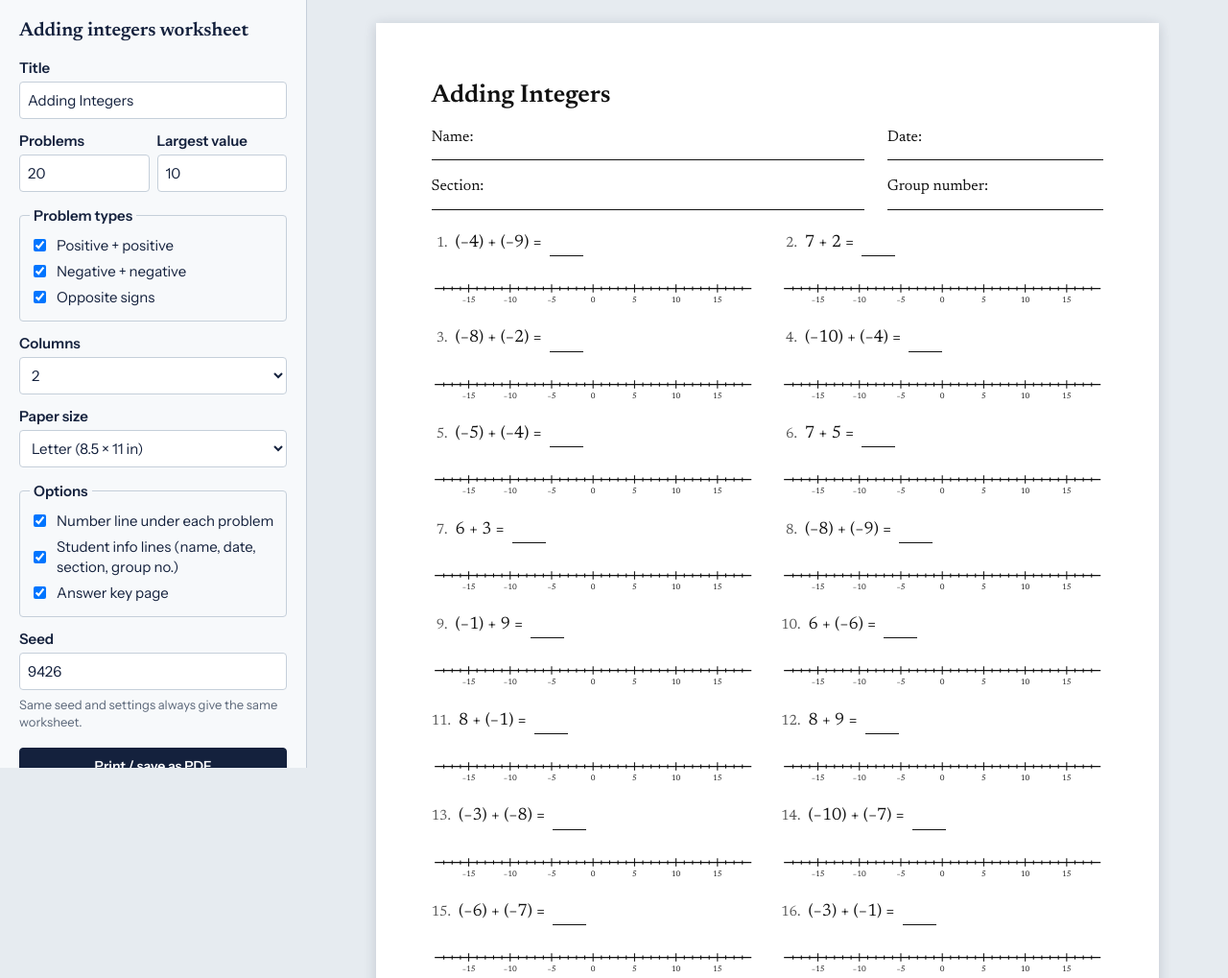
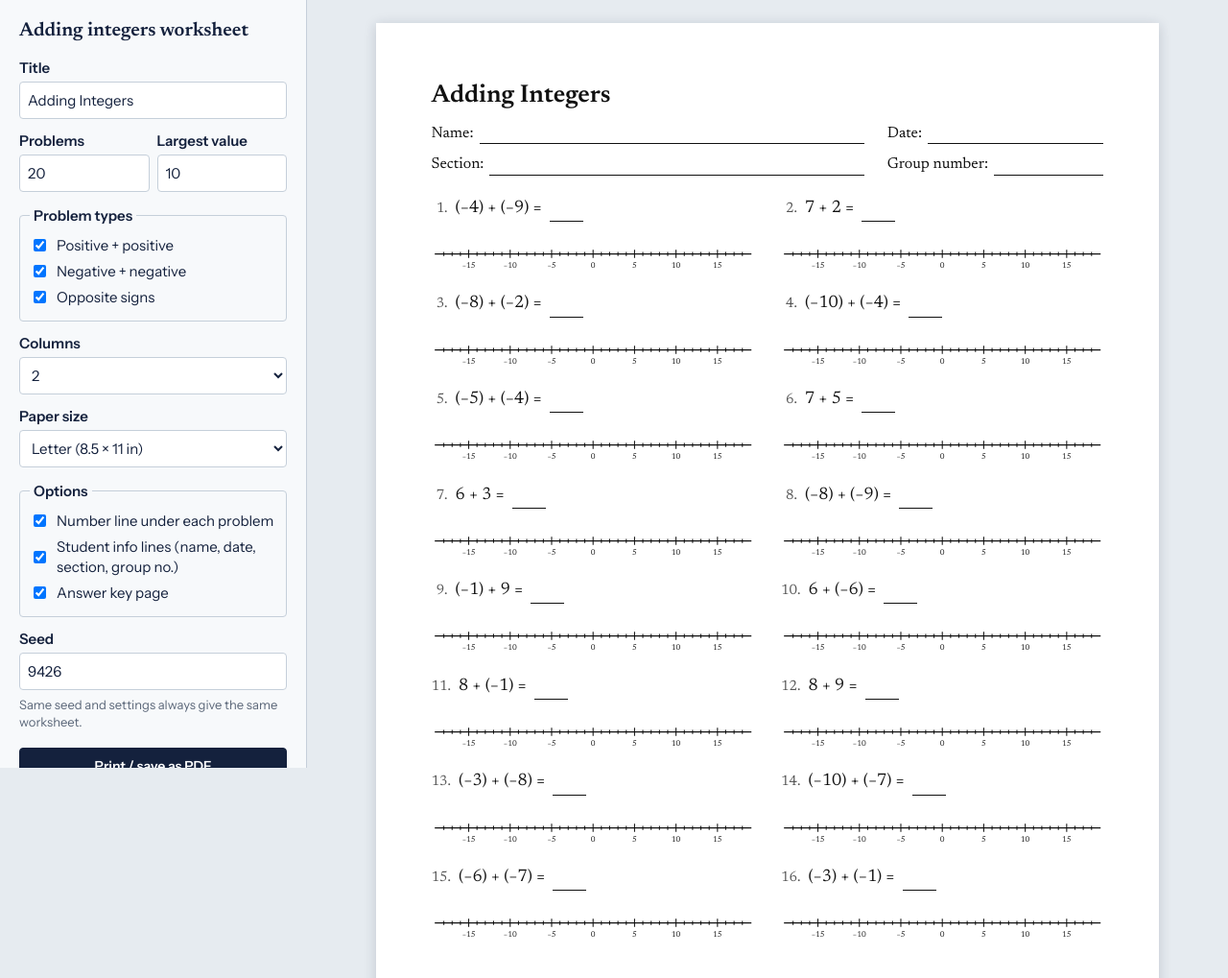
Before and after one commit to cityofsmiles/adding-integers-creator, a plain HTML site: page index.html in a window 1280 px wide. Shown: the top 1019 px of the page at 96% size. Drawn offline with Linux system fonts and the light colour scheme.

Commit message:
section2

```diff
--- a/index.html
+++ b/index.html
@@ -28,8 +28,10 @@ button:focus-visible,input:focus-visible,select:focus-visible{outline:3px solid
 .preview{padding:24px;display:flex;flex-direction:column;align-items:center;gap:24px}
 .sheet{background:#fff;position:relative;overflow:hidden;flex:none;width:var(--pw,8.5in);height:calc(var(--ph,11in) - 1px);padding:.6in;box-shadow:0 2px 12px rgba(20,33,61,.18);font-family:"Newsreader",Georgia,serif;font-size:18px;color:#111}
 .sheet h2{font-size:26px;margin:0 0 6px;font-weight:600}
-.sheet .who{display:grid;grid-template-columns:2fr 1fr;gap:16px 24px;margin:14px 0 6px;font-size:16px}
-.sheet .who span{border-bottom:1px solid #111;padding-bottom:12px}
+.sheet .who{display:grid;gap:10px;margin:10px 0 0;font-size:16px}
+.who .r{display:flex;gap:24px}
+.who .f{flex:1;display:flex;align-items:flex-end;gap:6px;white-space:nowrap}
+.who .f i{flex:1;border-bottom:1px solid #111;height:1em}
 .legend{font-size:14px;color:#444;margin:4px 0 0}
 .legend b:first-child{color:var(--j1)}.legend b:last-child{color:var(--j2)}
 ol.grid{list-style:none;margin:22px 0 0;padding:0;display:grid;grid-template-columns:repeat(var(--c),1fr);gap:22px 28px}
@@ -135,7 +137,7 @@ function nl(a,b,R,solved){
 function sheet(s,p,R,key,start,first,info){
   const items=p.map(([a,b],i)=>`<li><div class="q"><span class="n">${start+i+1}.</span><span>${term(a)} + ${term(b)} =</span><span class="a">${key?fmt(a+b):'&nbsp;'}</span></div>${s.lines?nl(a,b,R,key):''}</li>`).join('');
   return`<section class="sheet">`+(first?`<h2>${esc(s.title)}${key?' — Answer key':''}</h2>`:'')+
-    (first&&!key&&s.name?'<div class="who"><span>Name:</span><span>Date:</span><span>Section:</span><span>Group number:</span></div>':'')+
+    (first&&!key&&s.name?'<div class="who"><div class="r"><span class="f" style="flex:2">Name:<i></i></span><span class="f">Date:<i></i></span></div><div class="r"><span class="f" style="flex:2">Section:<i></i></span><span class="f">Group number:<i></i></span></div></div>':'')+
     (first&&key&&s.lines?'<p class="legend"><b>Blue</b>: start at 0 and move by the first number. <b>Magenta</b>: move by the second number.</p>':'')+
     `<ol class="grid" style="--c:${s.cols}${first?'':';margin-top:0'}">${items}</ol>`+(info?`<div class="pg">${info}</div>`:'')+`</section>`;
 }
@@ -162,7 +164,7 @@ function tex(s,p){
   const line=()=>`\\\\[2pt]\n\\begin{tikzpicture}[scale=${(15/c/(2*R+2)).toFixed(2)}]\\draw[<->](${-R-1},0)--(${R+1},0);\\foreach\\x in{${-R},...,${R}}{\\draw(\\x,.15)--(\\x,-.15);}`+
     (R<=12?`\\foreach\\x in{${-R},...,${R}}\\node[below,font=\\tiny]at(\\x,-.15){$\\x$};`:'\\node[below,font=\\tiny]at(0,-.15){$0$};')+'\\end{tikzpicture}\n';
   let t='\\documentclass[11pt]{article}\n\\usepackage['+PAPER[s.paper][2]+',margin=2cm]{geometry}\n\\usepackage{multicol,enumitem,tikz}\n\\pagestyle{empty}\n\\begin{document}\n'+
-    `\\section*{${te(s.title)}}\n`+(s.name?'Name: \\underline{\\hspace{7cm}} \\hfill Date: \\underline{\\hspace{3.5cm}}\\\\[0.8em]\nSection: \\underline{\\hspace{6.3cm}} \\hfill Group no.: \\underline{\\hspace{3cm}}\\\\[1em]\n':'')+
+    `\\section*{${te(s.title)}}\n`+(s.name?'Name: \\underline{\\hspace{7cm}} \\hfill Date: \\underline{\\hspace{3.5cm}}\\\\[0.4em]\nSection: \\underline{\\hspace{6.3cm}} \\hfill Group no.: \\underline{\\hspace{3cm}}\\\\[0.6em]\n':'')+
     `\\begin{multicols}{${c}}\n\\begin{enumerate}[itemsep=1.2em]\n`;
   p.forEach(([a,b])=>{t+=`\\item $${L(a)}+${L(b)}=$ \\underline{\\hspace{2cm}}\n`+(s.lines?line():'')});
   t+='\\end{enumerate}\n\\end{multicols}\n';
```
